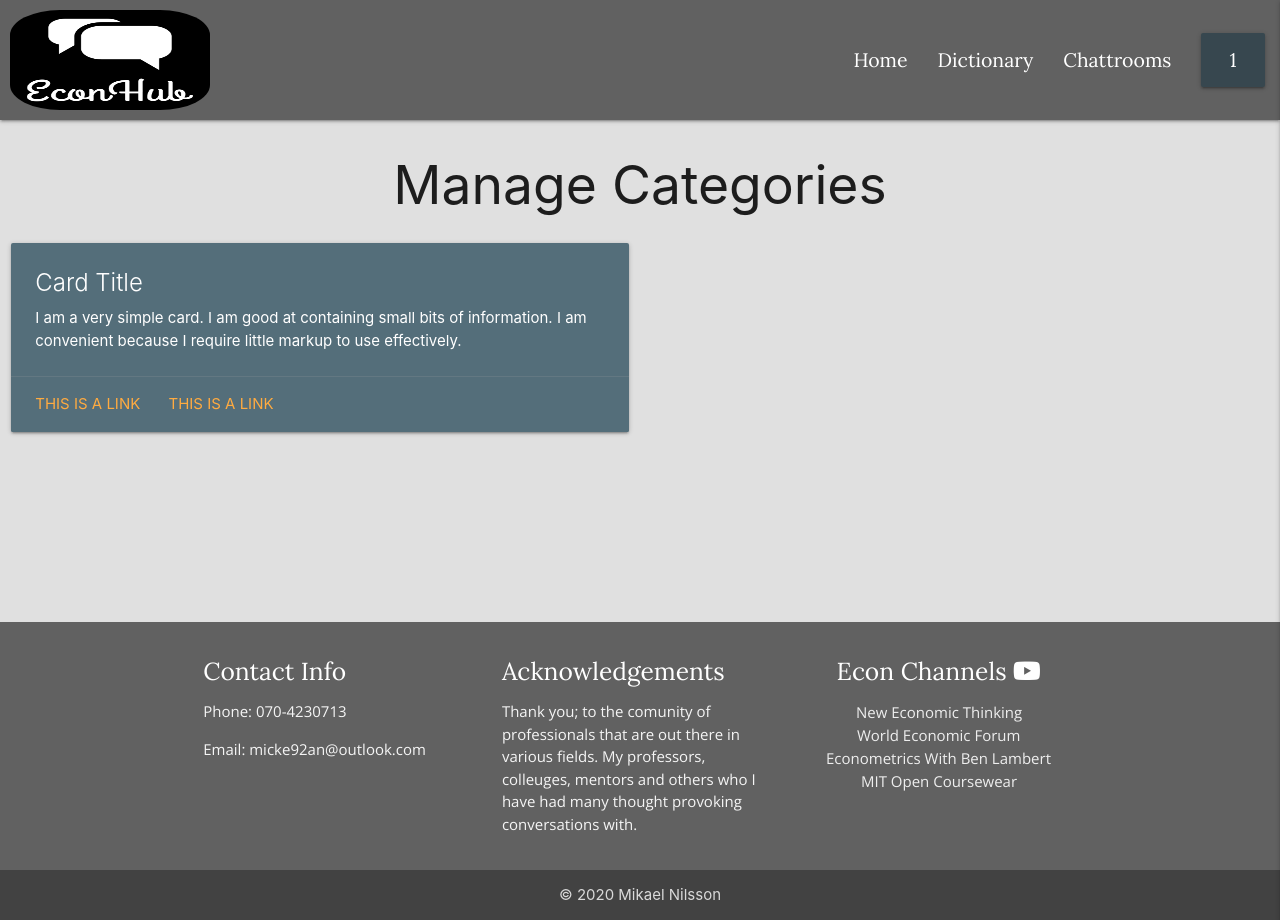
After one commit to 92an/third-milestone-project, a Flask app: page /manage_categories in a window 1280 px wide. The commit adds this page. Run offline with Flask 2, Linux system fonts and the light colour scheme; the visitor is signed in with stand-in values (Sample User, id 1); some libraries are stand-ins or nearby versions.

Commit message:
categories management page created and routed; only visible to admin user

```diff
--- a/app.py
+++ b/app.py
@@ -167,6 +167,11 @@ def profile(username):
     return redirect(url_for("login"))
 
 
+@app.route("/manage_categories")
+def manage_categories():
+    username = session["user"]
+    return render_template("categories.html", username=username)
+
 if __name__ == "__main__":
     app.run(host=os.environ.get("IP"),
             port=int(os.environ.get("PORT")),
--- a/templates/base.html
+++ b/templates/base.html
@@ -19,6 +19,9 @@
         <!-- Dropdown Structure -->
         <ul id="username-dropdown" class="dropdown-content blue-grey darken-3">
             <li><a href="{{ url_for('profile', username=session['user']) }}" class="heading white-text">My Profile</a></li>
+            {% if session.user == "admin" %}
+                <li><a href="{{ url_for('manage_categories') }}" class="heading white-text">Manage Categories</a></li>
+            {% endif %}
             <li><a href="{{ url_for('logout') }}" class="heading white-text">Logout</a></li>
         </ul>
         <nav class="nav-extended grey darken-2">
@@ -46,6 +49,9 @@
                 <li><a href="{{ url_for('get_terms') }}" class="heading center-align">Dictionary</a></li>
                 <li><a href="#" class="heading center-align">Chattrooms</a></li>
                 <li><a href="{{ url_for('profile', username=session['user']) }}" class="heading btn-large blue-grey darken-3">My Profile</a></li>
+                {% if session.user == "admin" %}
+                    <li><a href="{{ url_for('manage_categories') }}" class="heading btn-large blue-grey darken-3">Manage Categories</a></li>
+                {% endif %}
                 <li><a href="{{ url_for('logout') }}" class="heading btn-large cyan darken-3">Log Out</a></li>
             {% else %}
                 <li><a href="{{ url_for('register') }}" class="heading btn-large blue-grey darken-3">Register</a></li>
--- /dev/null
+++ b/templates/categories.html
@@ -0,0 +1,24 @@
+{% extends "base.html" %}
+
+{% block content %}
+
+<h2 class="header capitalize center-align">Manage Categories</h2>
+
+
+<div class="row">
+    <div class="col s12 m6">
+        <div class="card blue-grey darken-1">
+            <div class="card-content white-text">
+                <span class="card-title">Card Title</span>
+                <p>I am a very simple card. I am good at containing small bits of information.
+                I am convenient because I require little markup to use effectively.</p>
+            </div>
+            <div class="card-action">
+                <a href="#">This is a link</a>
+                <a href="#">This is a link</a>
+            </div>
+        </div>
+    </div>
+</div>
+
+{% endblock %}
```
